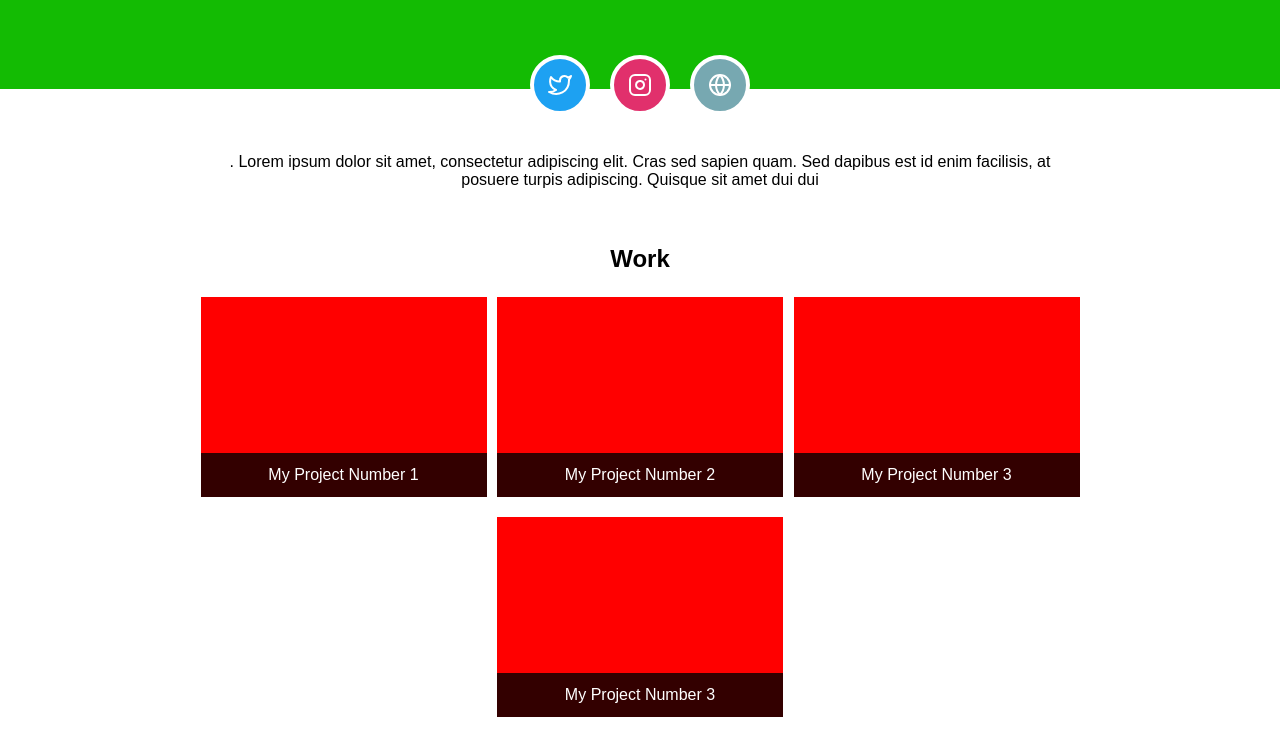
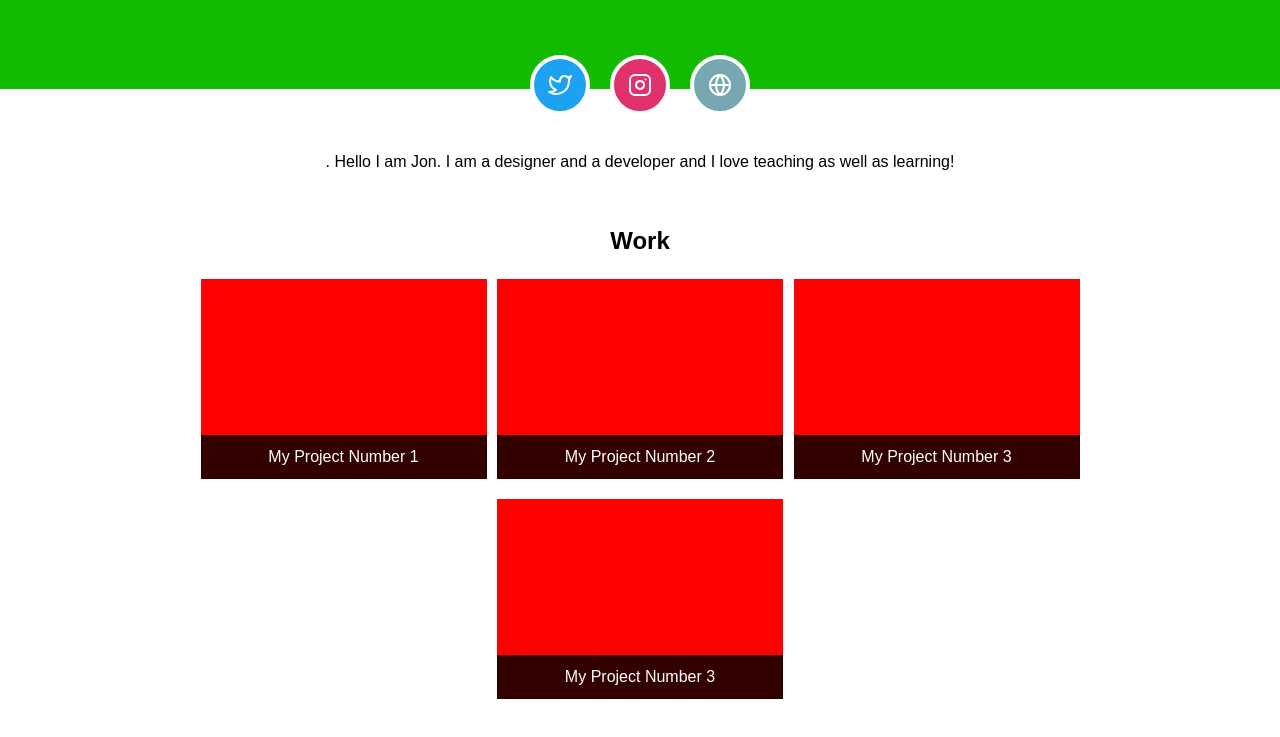
Before and after one commit to daxcode/personalsite, a plain HTML site: page index.html in a window 1280 px wide. Shown: the part 186-923 px from the top of the page. Drawn offline with Linux system fonts and the light colour scheme.

Commit message:
updated about me

```diff
--- a/index.html
+++ b/index.html
@@ -30,8 +30,7 @@
   <!-- About You -->
   <main>
     <section class="about">
-      <p>. Lorem ipsum dolor sit amet, consectetur adipiscing elit. Cras sed sapien quam. Sed dapibus est id enim facilisis,
-        at posuere turpis adipiscing. Quisque sit amet dui dui
+      <p>. Hello I am Jon. I am a designer and a developer and I love teaching as well as learning!
       </p>
     </section>
     <!-- Your Projects -->
```
